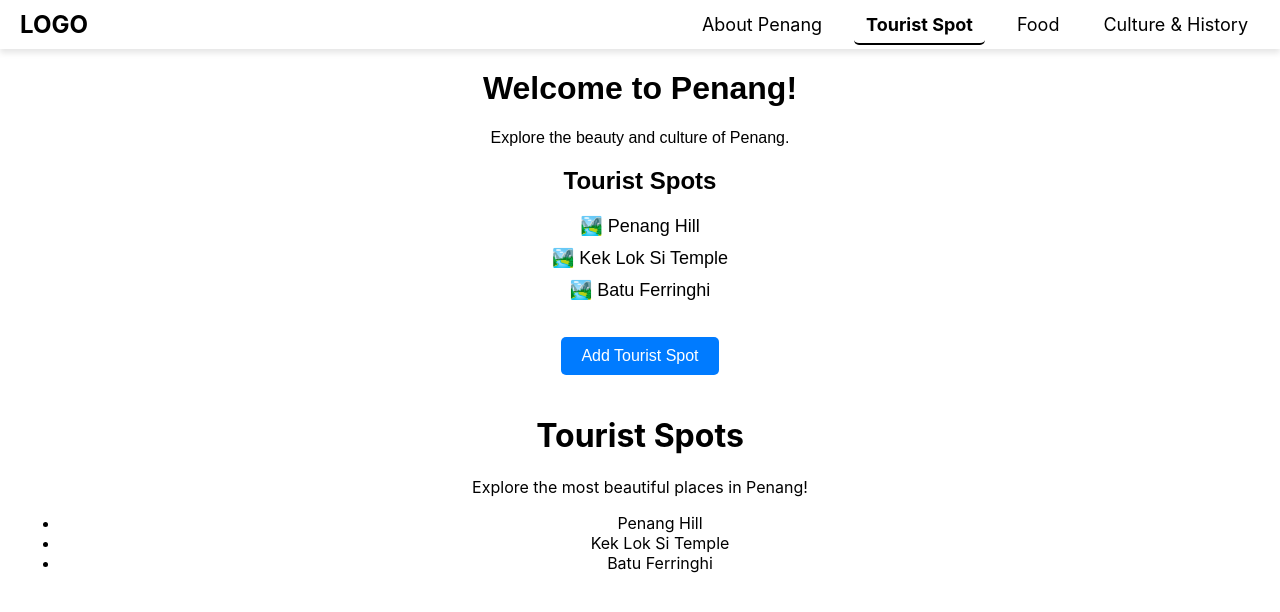
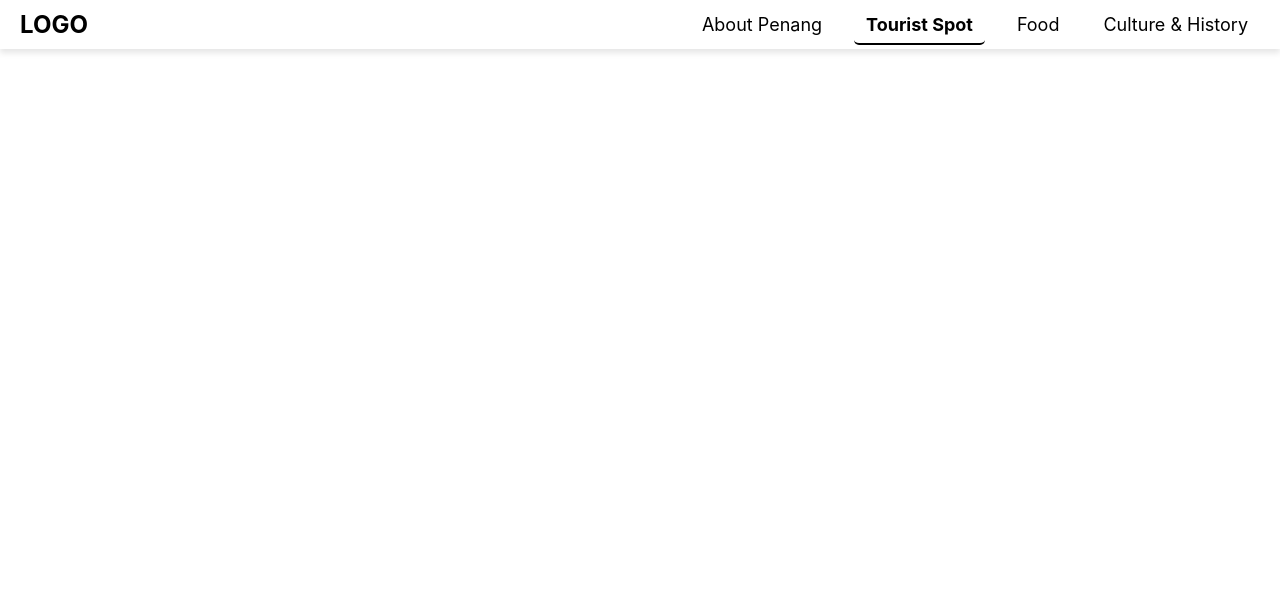
Before and after one commit to needydevil/Penang, a React (Create React App) app: page /tourist-spot in a window 1280 px wide. Shown: the top 612 px of the page. Built offline with nearby package versions, Linux system fonts and the light colour scheme.

Commit message:
clear content in each page and remove the introduction words in touristspot page

```diff
--- a/src/App.js
+++ b/src/App.js
@@ -1,56 +1,18 @@
-import React, { useState } from 'react';
+import React from 'react';
 import { BrowserRouter as Router, Routes, Route } from 'react-router-dom';
 import About from './pages/About';
 import TouristSpot from './pages/TouristSpot';
 import Food from './pages/Food';
 import History from './pages/History';
-import Hotels from './pages/Hotels'; // New page
-import Transportation from './pages/Transportation'; // New page
-import Weather from './pages/Weather'; // New page
+import Hotels from './pages/Hotels';
+import Transportation from './pages/Transportation';
+import Weather from './pages/Weather';
 import Navbar from './components/Navbar';
 
 const App = () => {
-    const [spots, setSpots] = useState(['Penang Hill', 'Kek Lok Si Temple', 'Batu Ferringhi']);
-
-    const addSpot = () => {
-        const newSpot = prompt('Enter a new tourist spot:');
-        if (newSpot) setSpots([...spots, newSpot]);
-    };
-
     return (
         <Router>
             <Navbar />
-            <div style={{ fontFamily: 'Arial', textAlign: 'center', marginTop: '20px' }}>
-                <h1>Welcome to Penang!</h1>
-                <p>Explore the beauty and culture of Penang.</p>
-
-                {/* Display Tourist Spots */}
-                <h2>Tourist Spots</h2>
-                <ul style={{ listStyleType: 'none', padding: 0 }}>
-                    {spots.map((spot, index) => (
-                        <li key={index} style={{ margin: '10px 0', fontSize: '18px' }}>
-                            🏞️ {spot}
-                        </li>
-                    ))}
-                </ul>
-
-                {/* Button to Add New Tourist Spot */}
-                <button
-                    onClick={addSpot}
-                    style={{
-                        padding: '10px 20px',
-                        fontSize: '16px',
-                        backgroundColor: '#007bff',
-                        color: '#fff',
-                        border: 'none',
-                        borderRadius: '5px',
-                        cursor: 'pointer',
-                        marginTop: '20px',
-                    }}
-                >
-                    Add Tourist Spot
-                </button>
-            </div>
 
             {/* Define Routes for Different Pages */}
             <Routes>
@@ -58,9 +20,9 @@ const App = () => {
                 <Route path="/tourist-spot" element={<TouristSpot />} />
                 <Route path="/food" element={<Food />} />
                 <Route path="/history" element={<History />} />
-                <Route path="/hotels" element={<Hotels />} /> {/* New route */}
-                <Route path="/transportation" element={<Transportation />} /> {/* New route */}
-                <Route path="/weather" element={<Weather />} /> {/* New route */}
+                <Route path="/hotels" element={<Hotels />} />
+                <Route path="/transportation" element={<Transportation />} />
+                <Route path="/weather" element={<Weather />} />
             </Routes>
         </Router>
     );
--- a/src/pages/TouristSpot.js
+++ b/src/pages/TouristSpot.js
@@ -1,17 +1,7 @@
 import React from 'react';
 
 const TouristSpot = () => {
-    return (
-        <div style={{ padding: '20px', textAlign: 'center' }}>
-            <h1>Tourist Spots</h1>
-            <p>Explore the most beautiful places in Penang!</p>
-            <ul>
-                <li>Penang Hill</li>
-                <li>Kek Lok Si Temple</li>
-                <li>Batu Ferringhi</li>
-            </ul>
-        </div>
-    );
+    return <div></div>; // Or add a placeholder if needed
 };
 
 export default TouristSpot;
```
